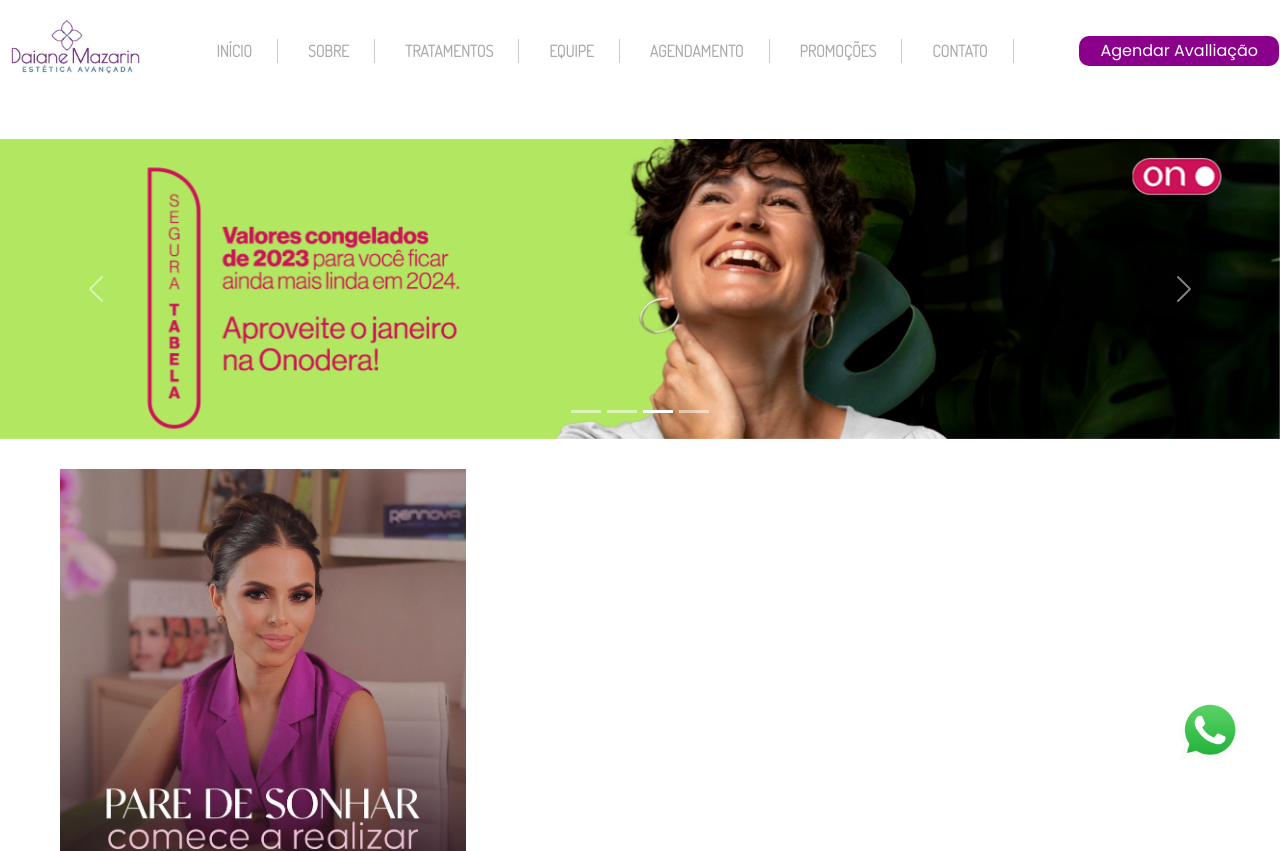
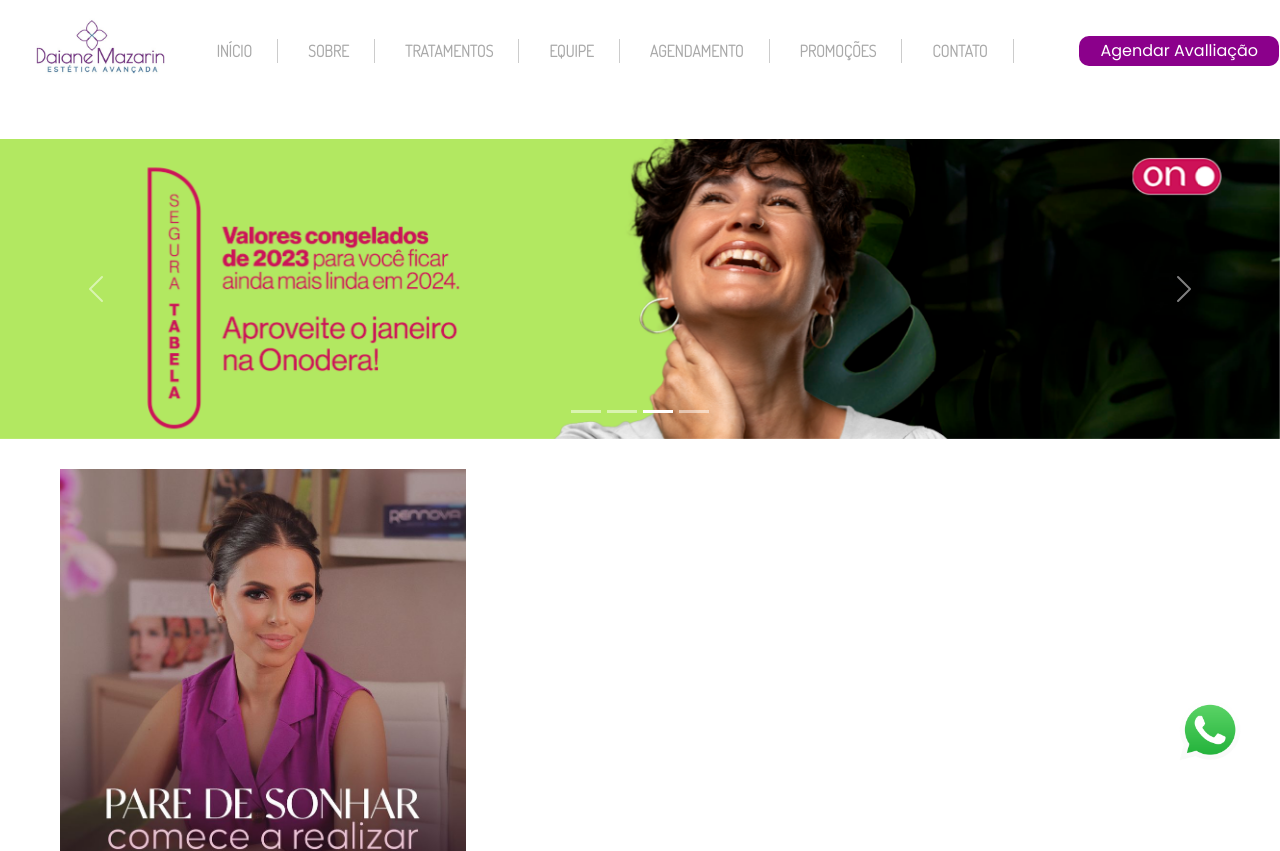
Before and after one commit to assis1983/DaianeMazarin, a React (Vite) app: page / in a window 1280 px wide. Shown: the top 851 px of the page. Built offline with nearby package versions, Linux system fonts and the light colour scheme; the HTML template or start-up script is replaced by a standard one.

Commit message:
modified

```diff
--- a/src/components/Header/style.ts
+++ b/src/components/Header/style.ts
@@ -11,9 +11,9 @@
 export const Nav = styled.div`
   display: flex;
   align-items: center;
+  justify-content: space-around;
   img {
     width: 72%;
-    margin-right: 50px;
     margin-top: -5px;
   }
   div {
```
